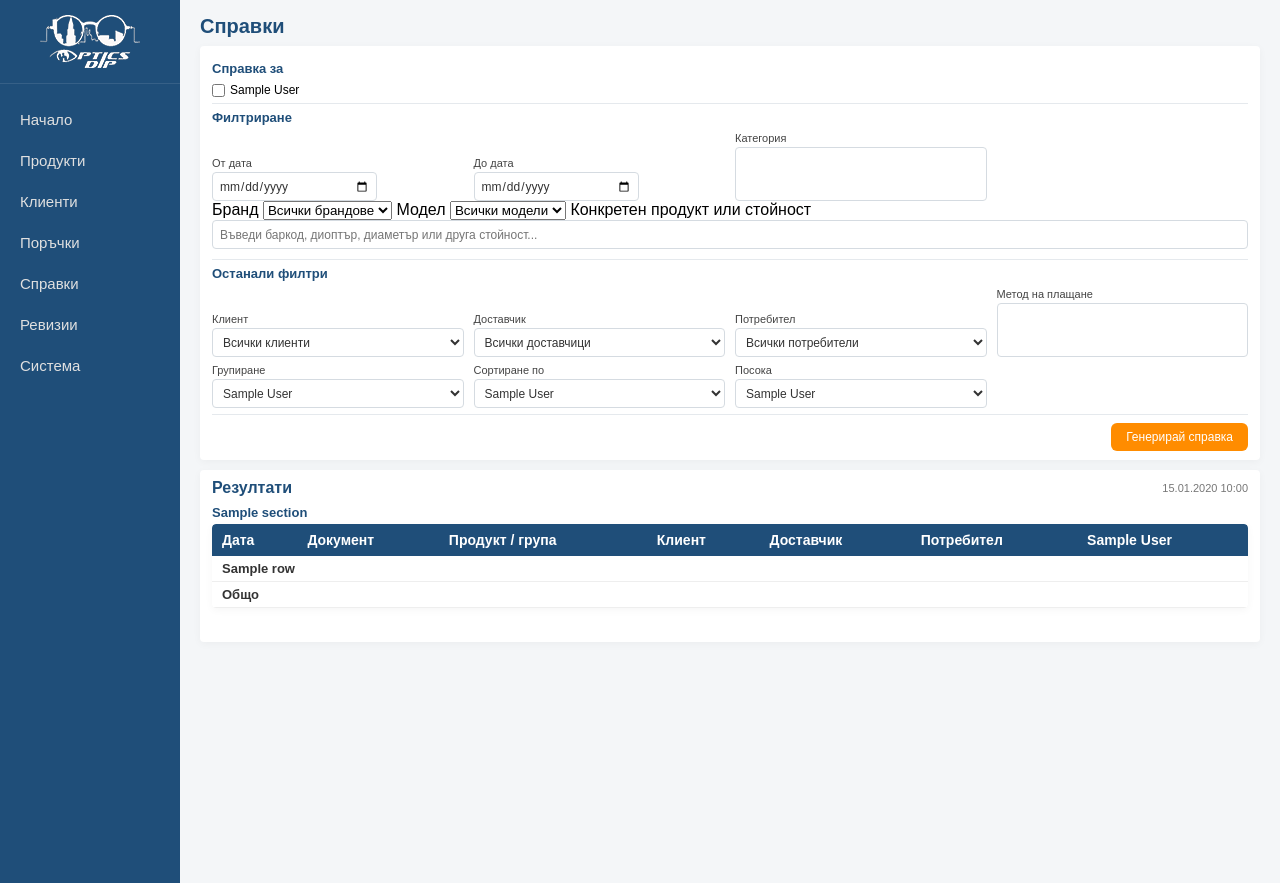
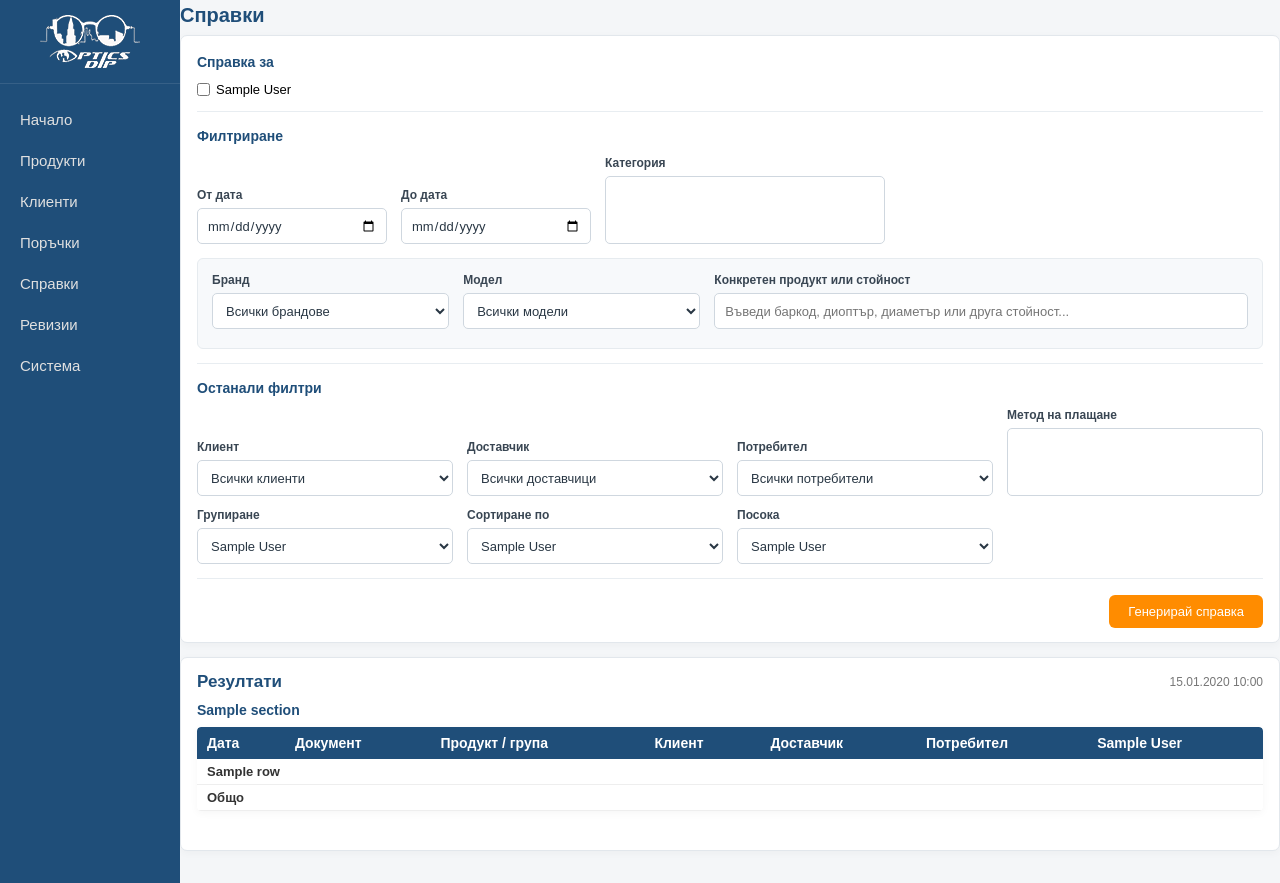
Before and after one commit to kirilkitanov/optics_app, a Spring app: page /reports/index in a window 1280 px wide. Shown: the part 44-927 px from the top of the page. Run offline with Thymeleaf, Linux system fonts and the light colour scheme; the template is opened without the code that fills it: most values are stand-ins (such as "Sample title", 1, 10 or a date in 2020); data that the repository does not hold is empty.

Commit message:
Style redesigned report filters

```diff
--- a/src/main/resources/static/css/style.css
+++ b/src/main/resources/static/css/style.css
@@ -1672,41 +1672,44 @@ body:has(.customer-row) .content-header .order-search-form {
 .report-page {
     overflow-y: auto;
     min-height: 0;
-    padding-bottom: 12px;
+    padding: 0 0 18px;
 }
 
 .report-filters,
 .report-results {
-    background: #ffffff;
-    border-radius: 4px;
-    padding: 9px 12px;
-    margin-bottom: 10px;
-    box-shadow: 0 2px 8px rgba(0, 0, 0, 0.04);
+    background: #fff;
+    border: 1px solid #e2e7ec;
+    border-radius: 7px;
+    padding: 14px 16px;
+    margin-bottom: 14px;
+    box-shadow: 0 2px 8px rgba(0, 0, 0, 0.035);
 }
 
 .report-filter-section {
-    padding: 6px 0;
-    border-bottom: 1px solid #e5e9ed;
+    padding: 4px 0 14px;
+    border-bottom: 1px solid #e8edf1;
+    margin-bottom: 12px;
 }
 
 .report-filter-section h3,
 .report-result-section h3 {
     color: #1f4e79;
+    font-size: 14px;
+    font-weight: 700;
+    margin: 0 0 12px;
+}
+
+.report-checkbox-grid {
+    display: flex;
+    flex-wrap: wrap;
+    gap: 8px 20px;
+}
+
+.report-checkbox {
+    display: inline-flex;
+    align-items: center;
+    gap: 6px;
     font-size: 13px;
-    margin: 0 0 7px;
-}
-
-.report-checkbox-grid {
-    display: flex;
-    flex-wrap: wrap;
-    gap: 5px 15px;
-}
-
-.report-checkbox {
-    display: flex;
-    align-items: center;
-    gap: 5px;
-    font-size: 12px;
     cursor: pointer;
 }
 
@@ -1716,53 +1719,74 @@ body:has(.customer-row) .content-header .order-search-form {
 
 .report-filter-grid {
     display: grid;
-    grid-template-columns: repeat(4, minmax(0, 1fr));
-    gap: 7px 10px;
+    grid-template-columns: repeat(4, minmax(150px, 1fr));
+    gap: 12px 14px;
     align-items: end;
 }
 
-.report-filter-grid label {
+.report-date-grid {
+    grid-template-columns: minmax(150px, 190px) minmax(150px, 190px) minmax(190px, 1fr);
+    max-width: 760px;
+    margin-bottom: 14px;
+}
+
+.report-filter-grid label,
+.report-product-filters label {
     display: flex;
     flex-direction: column;
-    gap: 3px;
-    min-width: 0;
-    font-size: 11px;
-    color: #444;
+    gap: 6px;
+    min-width: 0;
+    font-size: 12px;
+    color: #394653;
+    font-weight: 600;
 }
 
 .report-filter-grid input,
-.report-filter-grid select {
-    width: 100%;
-    min-width: 0;
-    box-sizing: border-box;
-    height: 29px;
-    padding: 4px 6px;
-    border: 1px solid #d5dbe1;
-    border-radius: 4px;
+.report-filter-grid select,
+.report-product-filters select {
+    width: 100%;
+    min-width: 0;
+    height: 36px;
+    padding: 6px 9px;
+    border: 1px solid #cfd7df;
+    border-radius: 5px;
     background: #fff;
-    color: #333;
-    font-size: 12px;
+    color: #293744;
+    font-size: 13px;
+    font-weight: 400;
 }
 
 .report-filter-grid select[multiple] {
-    height: 54px;
-    padding: 3px 5px;
+    height: 68px;
+    padding: 5px 8px;
 }
 
 .report-filter-grid input:focus,
 .report-filter-grid select:focus,
+.report-product-filters select:focus,
 .report-product-search:focus {
     outline: none;
     border-color: #1f4e79;
-    box-shadow: 0 0 0 2px rgba(31, 78, 121, 0.08);
-}
-
-.report-date-field {
-    max-width: 165px;
+    box-shadow: 0 0 0 3px rgba(31, 78, 121, 0.09);
+}
+
+.report-category-field {
+    max-width: 280px;
+}
+
+.report-product-filters {
+    display: grid;
+    grid-template-columns: minmax(180px, 0.8fr) minmax(180px, 0.8fr) minmax(320px, 1.8fr);
+    gap: 14px;
+    align-items: start;
+    padding: 14px;
+    background: #f7f9fb;
+    border: 1px solid #e6ebef;
+    border-radius: 6px;
 }
 
 .report-product-field {
-    grid-column: span 2;
+    grid-column: auto;
 }
 
 .report-product-picker {
@@ -1771,26 +1795,28 @@ body:has(.customer-row) .content-header .order-search-form {
 }
 
 .report-product-search {
-    width: 100%;
-    height: 29px;
-    padding: 4px 7px;
-    border: 1px solid #d5dbe1;
-    border-radius: 4px;
-    font-size: 12px;
+    display: block;
+    width: 100%;
+    height: 36px;
+    padding: 7px 10px;
+    border: 1px solid #cfd7df;
+    border-radius: 5px;
+    background: #fff;
+    font-size: 13px;
 }
 
 .report-product-suggestions {
     position: absolute;
-    top: calc(100% + 2px);
+    top: calc(100% + 3px);
     left: 0;
     right: 0;
-    z-index: 20;
-    max-height: 220px;
+    z-index: 30;
+    max-height: 260px;
     overflow-y: auto;
     background: #fff;
     border: 1px solid #cbd3dc;
-    border-radius: 4px;
-    box-shadow: 0 4px 10px rgba(0, 0, 0, 0.12);
+    border-radius: 5px;
+    box-shadow: 0 6px 16px rgba(0, 0, 0, 0.14);
 }
 
 .report-product-suggestions[hidden] {
@@ -1800,13 +1826,13 @@ body:has(.customer-row) .content-header .order-search-form {
 .report-product-suggestion {
     display: block;
     width: 100%;
-    padding: 7px 9px;
+    padding: 9px 11px;
     border: 0;
     border-bottom: 1px solid #edf0f2;
     background: #fff;
-    color: #333;
+    color: #344452;
     text-align: left;
-    font-size: 11px;
+    font-size: 12px;
     cursor: pointer;
 }
 
@@ -1815,28 +1841,29 @@ body:has(.customer-row) .content-header .order-search-form {
 }
 
 .report-product-no-results {
-    padding: 9px;
+    padding: 11px;
     color: #777;
+    font-size: 12px;
+}
+
+.report-selected-products {
+    display: flex;
+    flex-wrap: wrap;
+    gap: 6px;
+    margin-top: 5px;
+}
+
+.report-selected-product {
+    display: flex;
+    align-items: center;
+    gap: 7px;
+    max-width: 100%;
+    padding: 5px 8px;
+    border-radius: 4px;
+    background: #eaf1f7;
+    color: #294b68;
     font-size: 11px;
-}
-
-.report-selected-products {
-    display: flex;
-    flex-wrap: wrap;
-    gap: 4px;
-    margin-top: 4px;
-}
-
-.report-selected-product {
-    display: flex;
-    align-items: center;
-    gap: 5px;
-    max-width: 100%;
-    padding: 3px 6px;
-    border-radius: 3px;
-    background: #edf3f8;
-    color: #294b68;
-    font-size: 10px;
+    font-weight: 400;
 }
 
 .report-selected-product span {
@@ -1847,7 +1874,7 @@ body:has(.customer-row) .content-header .order-search-form {
     border: 0;
     background: transparent;
     color: #8a3030;
-    font-size: 15px;
+    font-size: 16px;
     line-height: 1;
     cursor: pointer;
 }
@@ -1855,62 +1882,67 @@ body:has(.customer-row) .content-header .order-search-form {
 .report-form-actions {
     display: flex;
     justify-content: flex-end;
-    padding-top: 8px;
+    padding-top: 4px;
 }
 
 .report-form-actions .btn-new-order {
-    padding: 7px 15px;
-    font-size: 12px;
+    padding: 9px 19px;
+    font-size: 13px;
 }
 
 .report-results-header {
     display: flex;
     justify-content: space-between;
     align-items: center;
-    margin-bottom: 8px;
+    margin-bottom: 10px;
 }
 
 .report-results-header h2 {
     color: #1f4e79;
-    font-size: 16px;
+    font-size: 17px;
     margin: 0;
 }
 
 .report-results-header span {
     color: #777;
-    font-size: 11px;
+    font-size: 12px;
 }
 
 .report-result-section {
-    margin-bottom: 12px;
+    margin-bottom: 14px;
 }
 
 @media (max-width: 1100px) {
     .report-filter-grid {
-        grid-template-columns: repeat(3, minmax(0, 1fr));
-    }
-}
-
-@media (max-width: 750px) {
-    .report-filter-grid {
-        grid-template-columns: repeat(2, minmax(0, 1fr));
+        grid-template-columns: repeat(2, minmax(150px, 1fr));
+    }
+
+    .report-product-filters {
+        grid-template-columns: repeat(2, minmax(180px, 1fr));
     }
 
     .report-product-field {
-        grid-column: span 2;
-    }
-}
-
-@media (max-width: 500px) {
-    .report-filter-grid {
+        grid-column: 1 / -1;
+    }
+}
+
+@media (max-width: 650px) {
+    .report-filters,
+    .report-results {
+        padding: 11px;
+    }
+
+    .report-date-grid,
+    .report-filter-grid,
+    .report-product-filters {
         grid-template-columns: minmax(0, 1fr);
+    }
+
+    .report-category-field {
+        max-width: none;
     }
 
     .report-product-field {
         grid-column: auto;
     }
-
-    .report-date-field {
-        max-width: none;
-    }
-}
+}
```
